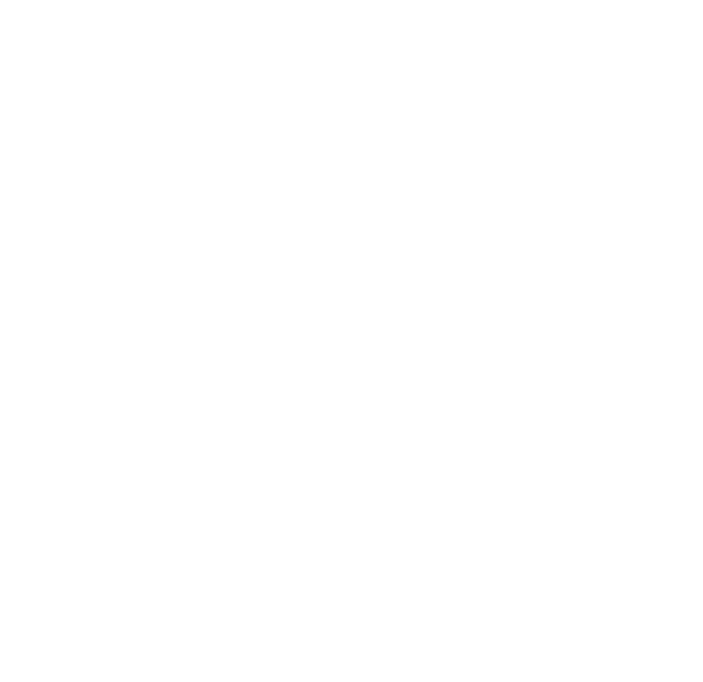
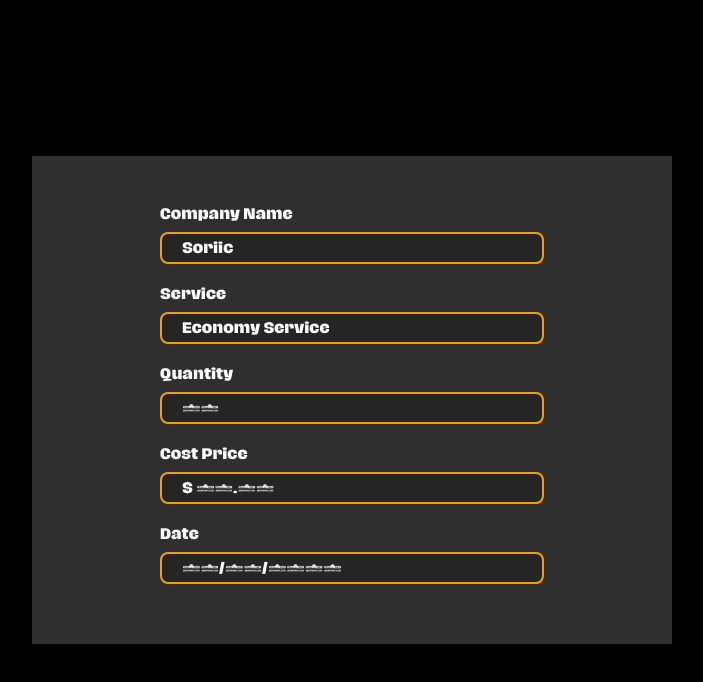
Before and after one commit to arsalanahmad123/firstchoice, a React (Vite) app: page /add_invoice in a window 1280 px wide. Before the commit this address had no page. Shown: the top 682 px of the page, without its empty margins (288-991 px from the left). Built offline with nearby package versions, Linux system fonts and the light colour scheme; a web font is replaced by a local one.

Commit message:
add invoice form is ready

```diff
--- a/index.html
+++ b/index.html
@@ -1,5 +1,5 @@
 <!doctype html>
-<html lang="en">
+<html lang="en" data-theme="dark">
 
 <head>
   <meta charset="UTF-8" />
@@ -12,7 +12,7 @@
     rel="stylesheet">
 </head>
 
-<body class="bg-bgDarkColor">
+<body>
   <div id="root"></div>
   <script type="module" src="/src/main.jsx"></script>
 </body>
--- a/src/App.jsx
+++ b/src/App.jsx
@@ -12,6 +12,7 @@
 import Services from "./Screens/Services";
 import Admin from "./Screens/Admin";
 import Employees from "./Screens/Employees";
+import Add_Invoice from "./Screens/Add_Invoice";
 function App() {
   return (
     <>
@@ -27,6 +28,7 @@
             <Route path="/revenue" element={<Revenue />} />
             <Route path="/services" element={<Services />} />
             <Route path="/employees" element={<Employees />} />
+            <Route path="/add_invoice" element={<Add_Invoice />} />
           </Route>
           <Route path="/login" element={<Login />} />
           <Route path="/admin" element={<Admin />} />
--- /dev/null
+++ b/src/Components/Header.jsx
@@ -0,0 +1,22 @@
+import React from 'react'
+import { CgSearch } from 'react-icons/cg'
+const Header = () => {
+  return (
+    <>
+    <div className="flex  justify-between  gap-x-20 lg:pt-4 px-5">
+    <div className="relative w-full">
+      <input
+        type="text"
+        className="w-full lg:py-1 pl-5 lg:rounded-2xl bg-bgLight border-2 border-gray-700 text-white"
+      />
+      <CgSearch className="text-slate-700 m-auto absolute lg:right-5 lg:top-3  " />
+    </div>
+    <button className="text-white text-sm w-52 px-2 lg:py-1 lg:rounded-2xl bg-gradient-to-b from-yellow-400 to-yellow-600">
+      Add New Company
+    </button>
+  </div>
+  </>
+  )
+}
+
+export default Header
--- /dev/null
+++ b/src/Screens/Add_Invoice.jsx
@@ -0,0 +1,42 @@
+import React from 'react'
+import '../App.css'
+const Add_Invoice = () => {
+  return (
+    <div className='bg-black flex justify-center items-center min-h-screen'>
+      <div className='w-1/2 bg-[#2F2F2F] m-auto  flex items-center justify-center   flex-col  pb-10 pt-12 '>
+        <form class="max-w-sm mx-auto">
+          <div class="mb-5">
+            <label for="email" class="block mb-2 text-sm font-medium text-white">Company Name</label>
+            <input type="email" id="email" class=" border-2 bg-bgLight  required placeholder-white text-sm text-white rounded-lg w-96 py-1  px-5 focus:outline-none    border-amber-500" placeholder="Soriic" required />
+          </div>
+          <div class="mb-5">
+            <label for="email" class="block mb-2 text-sm font-medium text-white">Service</label>
+            <input type="email" id="email" class=" border-2 bg-bgLight required   placeholder-white text-sm text-white rounded-lg w-96 py-1  px-5 focus:outline-none    border-amber-500" placeholder="Economy Service" required />
+          </div>
+          <div class="mb-5">
+            <label for="email" class="block mb-2 text-sm font-medium text-white">Quantity</label>
+            <input type="email" id="email" class=" border-2 bg-bgLight required  placeholder-white text-sm text-white rounded-lg w-96 py-1  px-5 focus:outline-none    border-amber-500" placeholder="00" required />
+          </div>
+          <div class="mb-5">
+            <label for="email" class="block mb-2 text-sm font-medium text-white">Cost Price</label>
+            <input type="email" id="email" class=" border-2 bg-bgLight  required placeholder-white text-sm text-white rounded-lg w-96 py-1  px-5 focus:outline-none    border-amber-500" placeholder="$ 00.00" required />
+          </div>
+          <div class="mb-5">
+            <label for="email" class="block mb-2 text-sm font-medium text-white">Date</label>
+            <input type="email" id="email" class=" border-2 bg-bgLight required  placeholder-white text-sm text-white rounded-lg w-96 py-1  px-5 focus:outline-none    border-amber-500" placeholder="01/01/2024" required />
+          </div>
+
+
+
+
+        </form>
+
+
+
+
+      </div>
+    </div>
+  )
+}
+
+export default Add_Invoice
--- a/src/Screens/Companies.jsx
+++ b/src/Screens/Companies.jsx
@@ -8,22 +8,12 @@
 import Ellipse24 from '../assets/Ellipse24.png'
 import { CgSearch } from "react-icons/cg";
 import EmployeeProfile from "../Components/EmployeeProfile";
+import Header from "../Components/Header";
 const Companies = () => {
   return (
     <>
       <Wrapper title={"Companies"}>
-        <div className="flex  justify-between  gap-x-20 lg:pt-4 px-5">
-          <div className="relative w-full">
-            <input
-              type="text"
-              className="w-full lg:py-1 pl-5 lg:rounded-2xl bg-bgLight border-2 border-gray-700 text-white"
-            />
-            <CgSearch className="text-slate-700 m-auto absolute lg:right-5 lg:top-3  " />
-          </div>
-          <button className="text-white text-sm w-52 px-2 lg:py-1 lg:rounded-2xl bg-gradient-to-b from-yellow-400 to-yellow-600">
-            Add New Company
-          </button>
-        </div>
+       <Header/>
         <div className="flex">
         <div className="flex gap-x-7 px-6   pt-16 text-center">
           <EmployeeProfile img={Ellipse} desc={"Ahad"} />
--- a/src/Screens/Invoice.jsx
+++ b/src/Screens/Invoice.jsx
@@ -2,13 +2,32 @@
 import AppLayout from '../Layout/AppLayout'
 import Wrapper from '../Layout/Wrapper'
 import Table from '../Components/Table'
+import Header from '../Components/Header'
+import { CgSearch } from 'react-icons/cg'
 
 const Invoice = () => {
     return (
         <>
             <Wrapper title={'Invoice'}>
                 <h1 className='text-white mt-3'>Our Latest Invoices </h1>
-               <Table />
+
+                <div className="flex  justify-between items-center  gap-x-20 lg:pt-4 px-5">
+                    <div className="relative">
+                        <input
+                            type="text"
+                            className="w-full lg:py-1 pl-5 lg:rounded-2xl bg-bgLight border-2 border-gray-700 text-white"
+                        />
+                        <CgSearch className="text-slate-700 m-auto absolute lg:right-5 lg:top-3  " />
+                    </div>
+                    <div className='flex justify-center items-center gap-x-3'>
+                    <span className='badge badge-warning py-3 cursor-pointer  '>pending</span>
+                    <span className='badge badge-success py-3  cursor-pointer'>completed</span>
+                    </div>
+                    <button className="text-white text-sm w-52 px-2 lg:py-1 lg:rounded-2xl bg-gradient-to-b from-yellow-400 to-yellow-600">
+                        Add New Company
+                    </button>
+                </div>
+                <Table />
             </Wrapper>
         </>
     )
```
